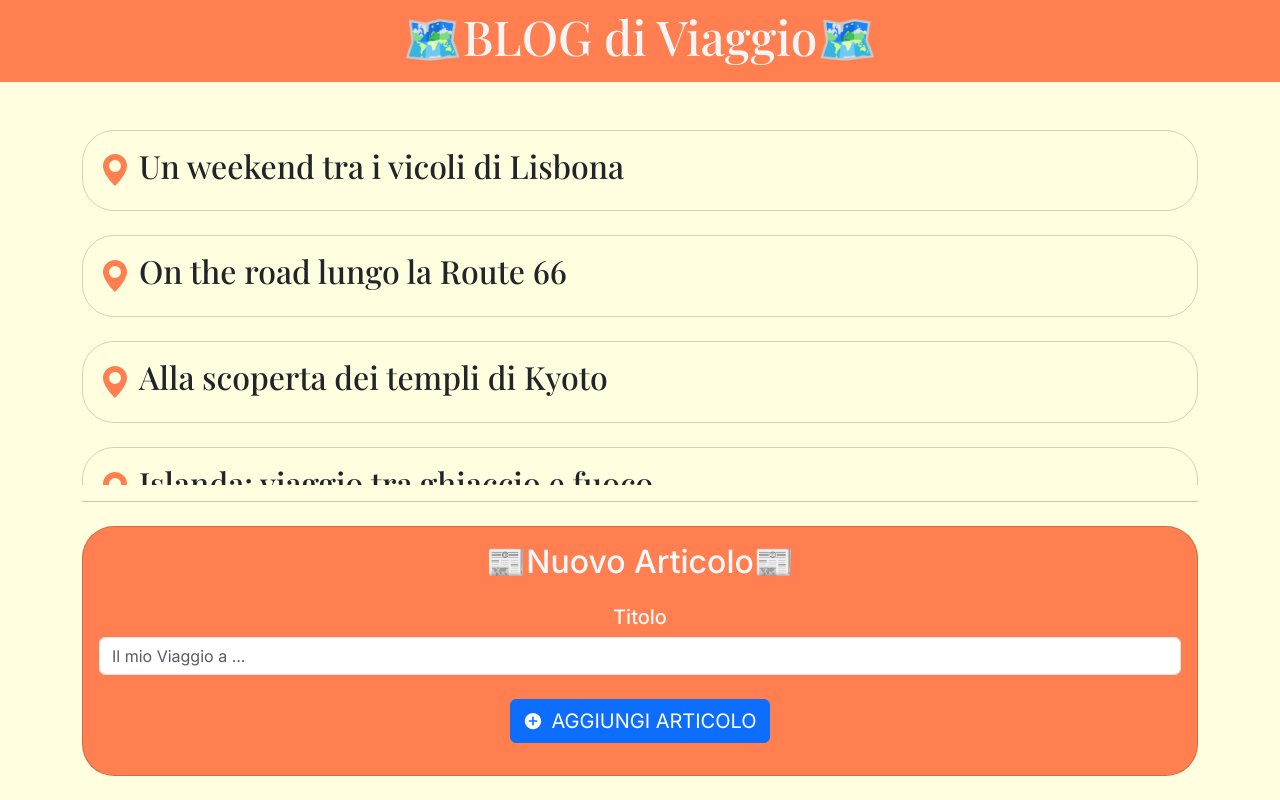
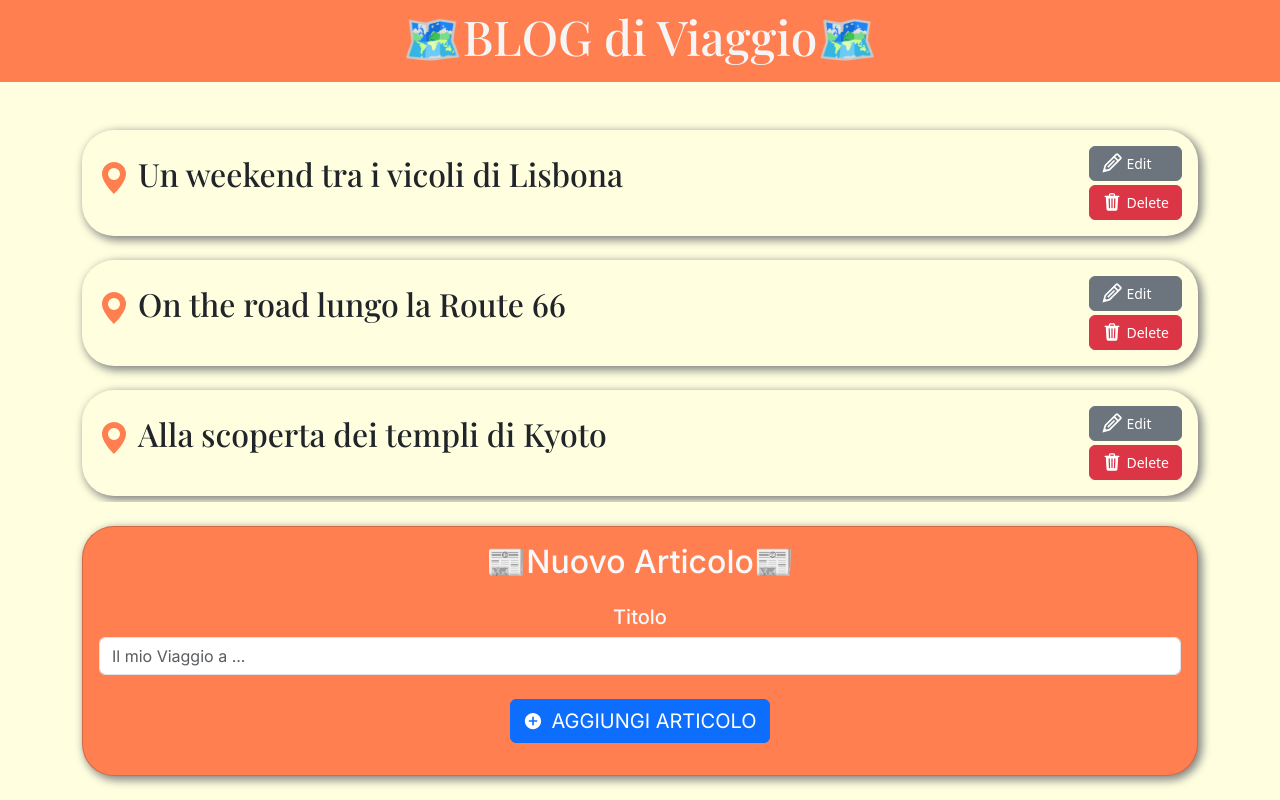
Before and after one commit to giovannimazzi/react-form, a React (Vite) app: page / in a window 1280 px wide. Built offline with nearby package versions, Linux system fonts and the light colour scheme; a web font is replaced by a local one.

Commit message:
step 6: aggiunta prevenzione inserimento articolo con titolo vuoto.

```diff
--- a/src/App.jsx
+++ b/src/App.jsx
@@ -3,6 +3,8 @@ import articles from "./data/articles";
 
 import { BsGeoAltFill } from "react-icons/bs";
 import { IoMdAddCircle } from "react-icons/io";
+import { IoTrash } from "react-icons/io5";
+import { GrEdit } from "react-icons/gr";
 
 export default function App() {
   const [articlesList, setArticlesList] = useState(articles);
@@ -28,8 +30,13 @@ export default function App() {
       ...newArticle,
       id: currentMaxId + 1,
     };
+    if (articleToAdd.title === "") return;
     setArticlesList([articleToAdd, ...articlesList]);
     setNewArticle({ ...newArticle, title: "" });
+  };
+
+  const handleDeleteArticle = (id) => {
+    console.log(id);
   };
 
   return (
@@ -43,8 +50,11 @@ export default function App() {
         <div className="container py-4">
           {articlesList.map(({ id, title }) => {
             return (
-              <div key={id} className="card my-4 bg-transparent rounded-5">
-                <div className="card-body">
+              <div
+                key={id}
+                className="card my-4 bg-transparent border-0 rounded-5"
+              >
+                <div className="card-body d-flex justify-content-between align-items-center">
                   <div className="card-title">
                     <h2>
                       <a href="#" className="text-decoration-none">
@@ -52,6 +62,19 @@ export default function App() {
                         <span className="text-dark">{title}</span>
                       </a>
                     </h2>
+                  </div>
+                  <div className="option d-flex flex-column gap-1">
+                    <button className="btn btn-secondary d-flex align-item-center gap-1">
+                      <GrEdit className="fs-5" />
+                      <small>Edit</small>
+                    </button>
+                    <button
+                      className="btn btn-danger d-flex align-item-center gap-1"
+                      onClick={() => handleDeleteArticle(id)}
+                    >
+                      <IoTrash className="fs-5" />
+                      <small>Delete</small>
+                    </button>
                   </div>
                 </div>
               </div>
@@ -61,7 +84,6 @@ export default function App() {
       </main>
       <footer>
         <div className="container">
-          <hr />
           <div className="card my-4 rounded-5 text-center text-light utility tool">
             <div className="card-body">
               <div className="card-title mb-4">
--- a/src/assets/css/index.css
+++ b/src/assets/css/index.css
@@ -41,7 +41,13 @@ header {
 main {
   flex: 1;
   overflow-y: auto;
+  scroll-behavior: smooth;
   min-height: 0;
+}
+
+main .card,
+.tool {
+  box-shadow: 3px 3px 10px 1px gray;
 }
 
 a:hover span,
```
